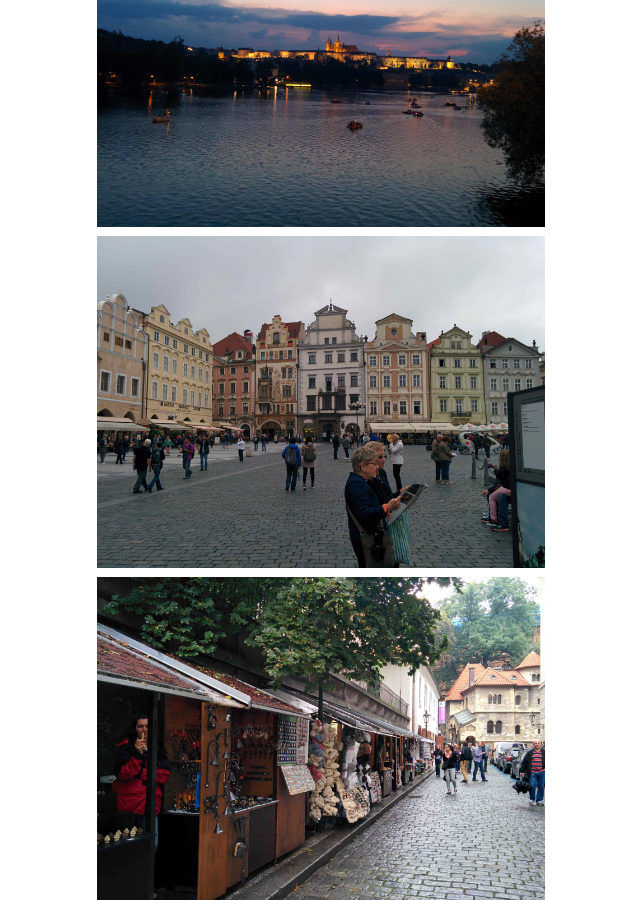
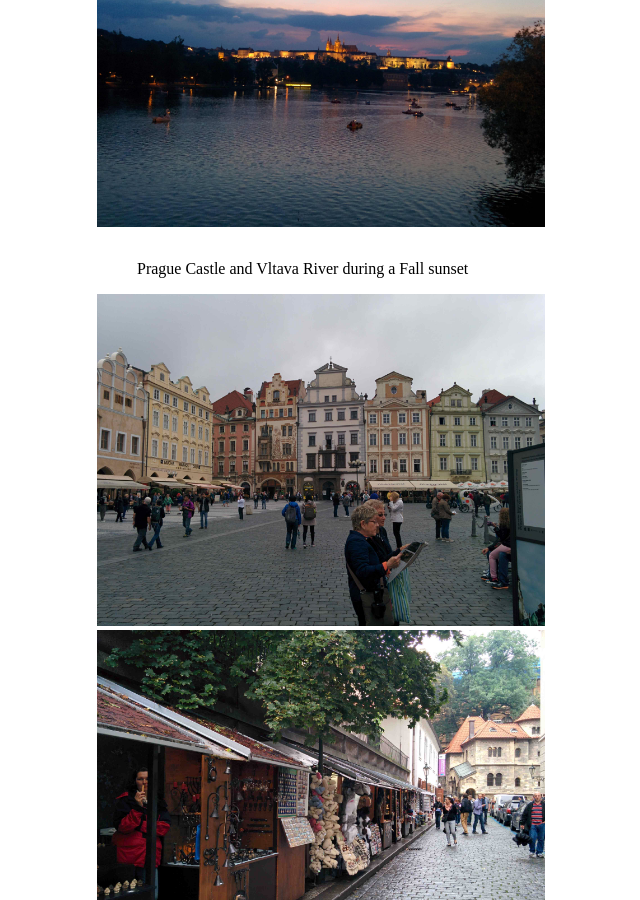
Before and after one commit to sruthipeter/sruthipeter.github.io, a Jekyll site: the page built from about/index.html, in a window 1280 px wide and 900 px high, scrolled down 796 px. Shown: the whole window, without its empty margins (95-735 px from the left). Built offline with Jekyll 4.4.1, drawn with Linux system fonts in a browser that asks for light colours.

Commit message:
Update index.html

```diff
--- a/about/index.html
+++ b/about/index.html
@@ -21,6 +21,10 @@ title: About
 <p>
 
         <img class = "auto" src="/img/prg_8.jpg" alt="Prague Castle" width="300" height="300">
+	<figure>
+		<figcaption>Prague Castle and Vltava River during a Fall sunset </figcaption>
+	</figure>
+
 	<img class = "auto" src="/img/prg_2.jpg" alt="Old Town Square" width="300" height="300">
 	<img class = "auto" src="/img/prg_1.jpg" alt="Street Markets around Jewish Quarter" width="300" height="300";>
 
@@ -33,4 +37,4 @@ title: About
 
 <p>
 	<img class = "auto" src="/img/prg_5.jpg" alt="Church of Our Lady before Tyn, a classic representation of the city's Gothic architecture." width="300" height="300">
-<img class= "auto" src="/img/prg_7" alt="Infant Jesus Church, a fine example from the Czech Baroque period." width="300" height="300">
+        <img class = "auto" src="/img/prg_7.jpg" alt="Infant Jesus Church, a fine example from the Czech Baroque period." width="300" height="300">
```
